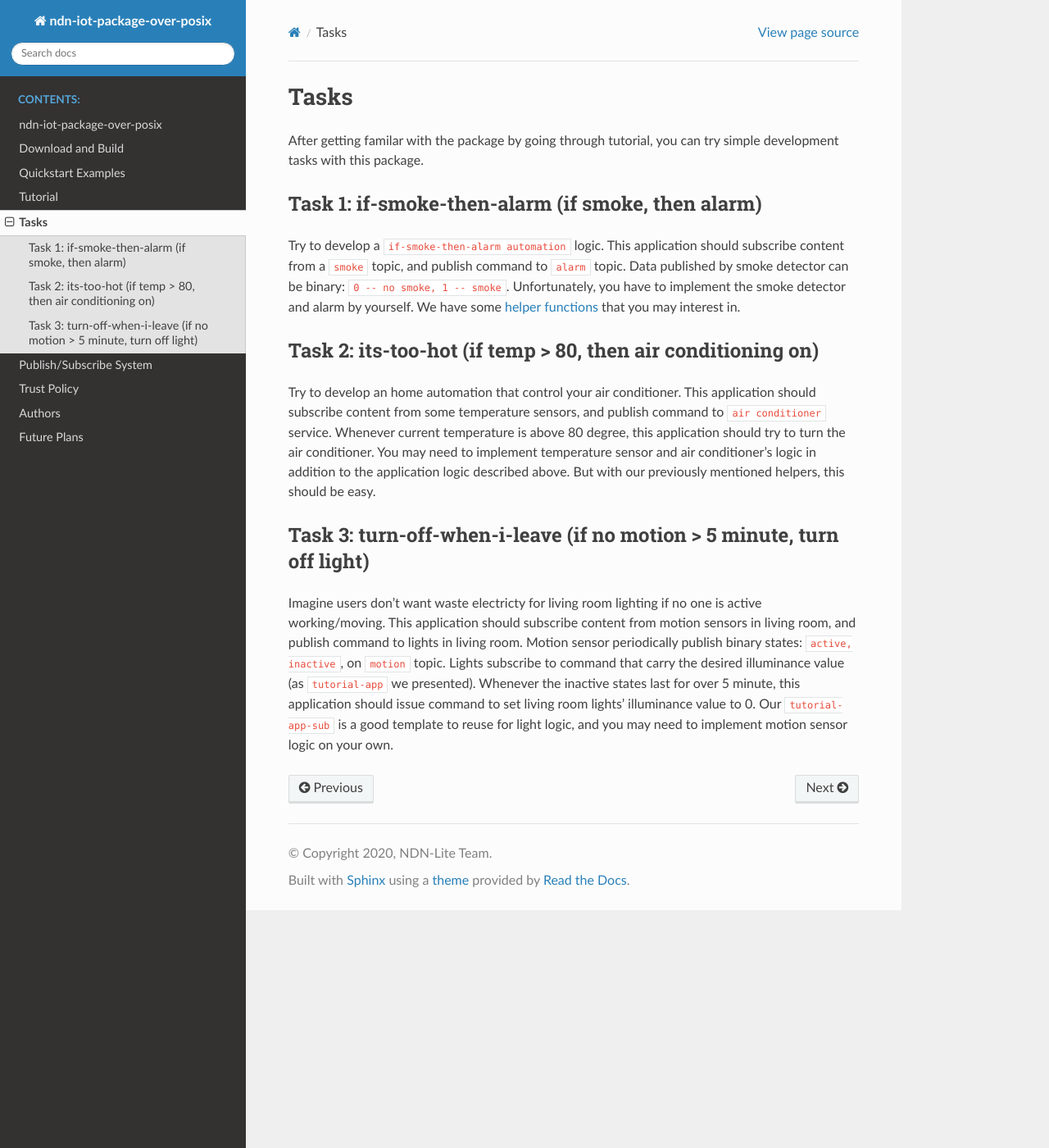
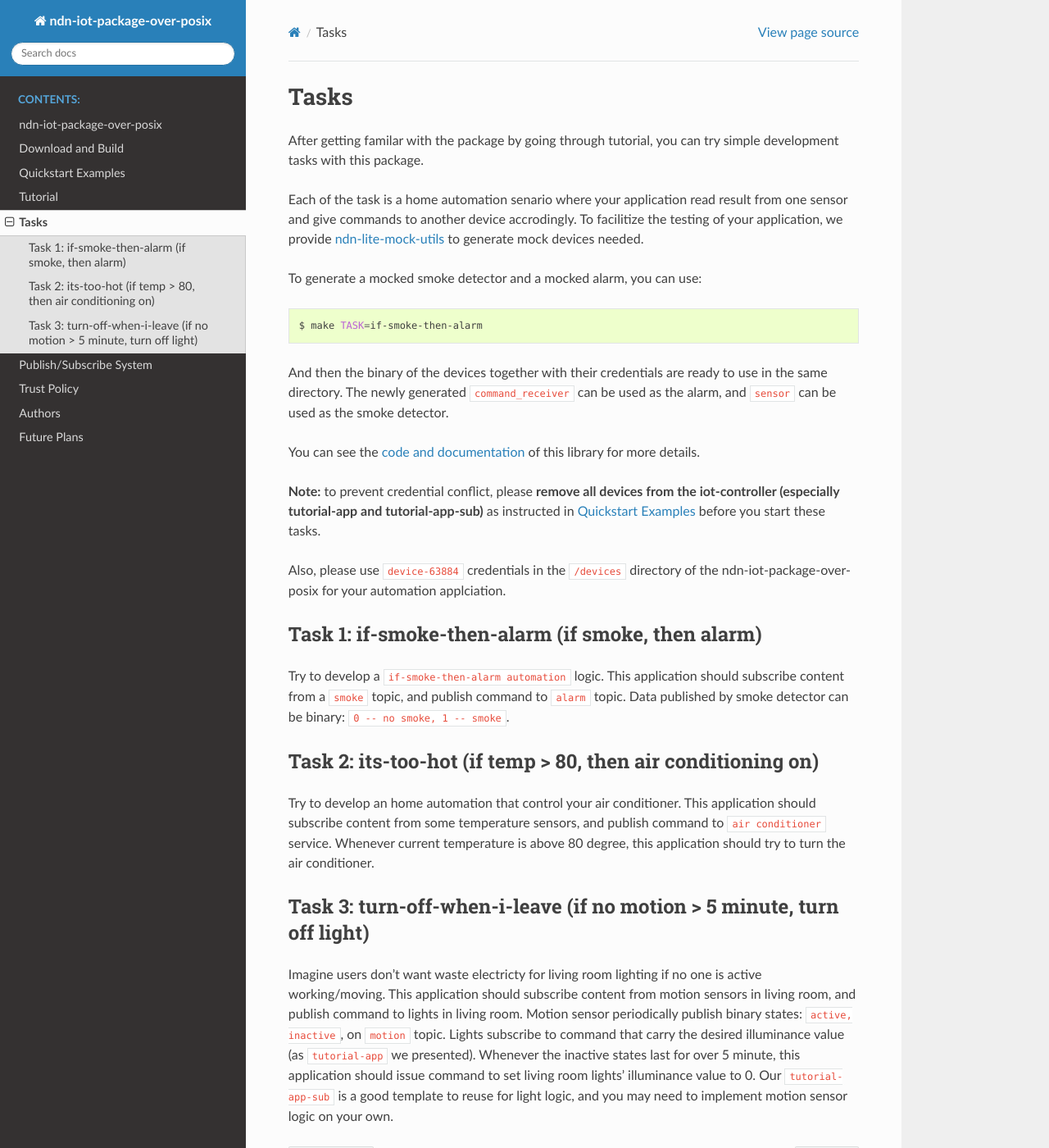
Before and after one commit to named-data-iot/ndn-iot-package-over-posix, a Sphinx documentation site: the page built from docs/src/tasks.rst, in a window 1280 px wide and 1400 px high. Shown: the whole window at 82% size. Built offline with Sphinx 7.4.7 and the Read the Docs theme 2.0.0, drawn with Linux system fonts in a browser that asks for light colours.

Commit message:
docs of mock

```diff
--- a/docs/src/examples.rst
+++ b/docs/src/examples.rst
@@ -93,7 +93,7 @@ This ``device-398`` has two functions:
 #. Subscribe to LED command and adjust illuminance value based on command content
 #. Publish a string ``hello`` to a pre-defined topic every 400000ms
 
-**Note:** When you stop a running ndn-lite application and want to restart, you have to re-bootstrap the device. Before that, please **delete the device from the controller**. To do so, please use the "device list" page in controller and hit ``remove``. As shown in the image below.
+**Note:** When you stop a running ndn-lite application or disconnected a device and want to reconnect, you have to re-bootstrap the device. Before that, please **delete the device from the controller**. To do so, please use the "device list" page in controller and hit ``remove``. As shown in the image below.
 Failure to do so will crash the application with ``TLV Type (should be TLV_AC_KEYID) not correct`` error.
 
 .. image:: images/delete_device.png
--- a/docs/src/tasks.rst
+++ b/docs/src/tasks.rst
@@ -2,24 +2,42 @@ Tasks
 ============
 
 After getting familar with the package by going through tutorial, you can try simple development tasks with this package.
+
+Each of the task is a home automation senario where your application read result from one sensor and give commands to another device accrodingly.
+To facilitize the testing of your application, we provide `ndn-lite-mock-utils`_ to generate mock devices needed.
+
+.. _ndn-lite-mock-utils: https://github.com/shsssc/ndn-lite-mock-utils/blob/master/devices/
+
+To generate a mocked smoke detector and a mocked alarm, you can use:
+
+.. code-block:: bash
+
+    $ make TASK=if-smoke-then-alarm
+
+And then the binary of the devices together with their credentials are ready to use in the same directory.
+The newly generated ``command_receiver`` can be used as the alarm, and ``sensor`` can be used as the smoke detector.
+
+You can see the `code and documentation`_ of this library for more details.
+
+.. _code and documentation: https://github.com/shsssc/ndn-lite-mock-utils/blob/master/devices/
+
+**Note:** to prevent credential conflict, please **remove all devices from the iot-controller (especially tutorial-app and tutorial-app-sub)** as instructed in `Quickstart Examples`_ before you start these tasks.
+
+Also, please use ``device-63884`` credentials in the ``/devices`` directory of the ndn-iot-package-over-posix for your automation applciation.
+
+.. _Quickstart Examples: examples.html#share-qr-code-and-bootstrap-device
 
 Task 1: if-smoke-then-alarm (if smoke,  then alarm)
 --------------
 Try to develop a ``if-smoke-then-alarm automation`` logic.
 This application should subscribe content from a ``smoke`` topic, and publish command to ``alarm`` topic.
 Data published by smoke detector can be binary: ``0 -- no smoke, 1 -- smoke``.
-Unfortunately, you have to implement the smoke detector and alarm by yourself.
-We have some `helper functions`_ that you may interest in.
-
-.. _helper functions: https://github.com/shsssc/ndn-lite-mock-utils
 
 Task 2: its-too-hot (if temp > 80, then air conditioning on)
 --------------
 Try to develop an home automation that control your air conditioner.
 This application should subscribe content from some temperature sensors, and publish command to ``air conditioner`` service.
 Whenever current temperature is above 80 degree, this application should try to turn the air conditioner.
-You may need to implement temperature sensor and air conditioner's logic in addition to the application logic described above.
-But with our previously mentioned helpers, this should be easy.
 
 Task 3: turn-off-when-i-leave (if no motion > 5 minute, turn off light)
 -------------
```
